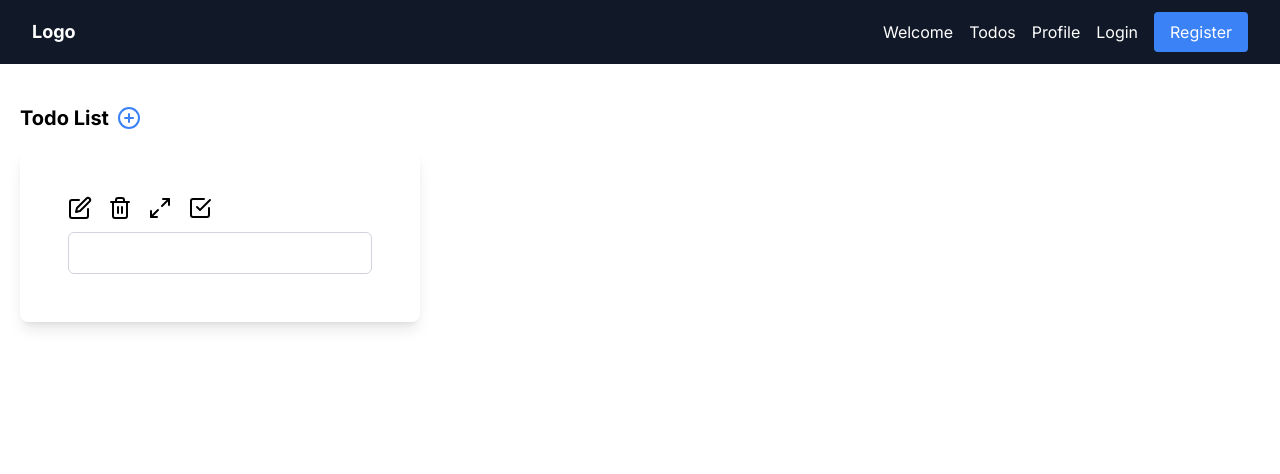
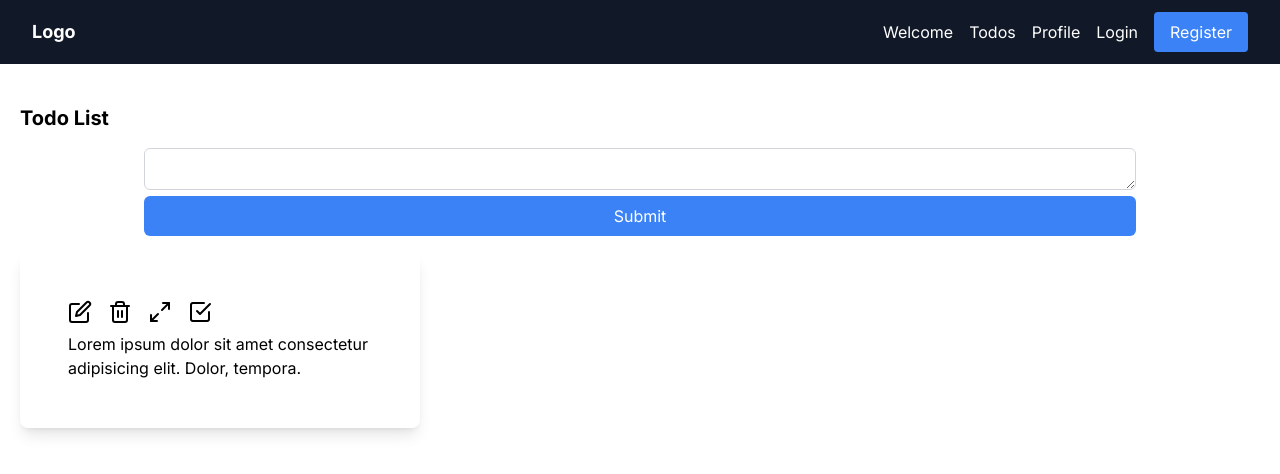
Before and after one commit to dionmar-lariosa/react-todo-app, a Next.js app: page /todos in a window 1280 px wide. Shown: the top 474 px of the page. Built offline with nearby package versions, Linux system fonts and the light colour scheme.

Commit message:
chnage  layout

```diff
--- a/src/app/(pages)/todos/page.jsx
+++ b/src/app/(pages)/todos/page.jsx
@@ -1,6 +1,5 @@
 "use client";
 
-import { useState } from "react";
 import { useForm } from "react-hook-form";
 import {
   PlusCircle,
@@ -9,7 +8,6 @@ import {
   CheckSquare,
   Maximize2,
 } from "react-feather";
-import Input from "@/components/Input";
 import Card from "@/components/Card";
 
 const Todos = () => {
@@ -23,41 +21,34 @@ const Todos = () => {
     },
   });
 
-  const [inputs, setInputs] = useState([""]);
-  const [focusedInputIndex, setFocusedInputIndex] = useState(null);
-
-  const handleEditClick = (index) => {
-    setFocusedInputIndex(index);
-  };
-
-  // Function to handle adding a new input
-  const handleAddInput = () => {
-    const newInputs = [...inputs, ""];
-    setInputs(newInputs);
-    setFocusedInputIndex(newInputs.length - 1);
-  };
-
   const onSubmit = (data) => {
     console.log(data);
   };
 
-  // Function to handle updating an input value
-  const handleInputChange = (index, value) => {
-    const newInputs = [...inputs];
-    newInputs[index] = value;
-    setInputs(newInputs);
-  };
   return (
     <>
       <div className="flex items-center mb-4">
         <h1 className="text-xl font-bold mr-2">Todo List</h1>
-        <button className="text-blue-500" onClick={handleAddInput}>
-          <PlusCircle size={24} />
+      </div>
+      <div className="my-4 max-w-5xl mx-auto px-4">
+        <form onSubmit={handleSubmit(onSubmit)}>
+          <textarea
+            className="w-full px-3 py-2 border border-gray-300  focus:outline-none focus:border-blue-500 rounded-md"
+            name=""
+            id=""
+            cols="1"
+            rows="1"
+          ></textarea>
+          <button
+            type="submit"
+            class="w-full px-4 py-2 bg-blue-500 text-white rounded-md"
+          >
+            Submit
           </button>
+        </form>
       </div>
       <div className="grid gap-5 md:grid-cols-3">
-        {inputs.map((input, index) => (
-          <Card key={index}>
+        <Card>
           <div className="p-4 flex flex-col">
             <div className="flex items-center space-x-4 mb-2">
               <Edit
@@ -81,15 +72,12 @@ const Todos = () => {
                 onClick={() => console.log("CheckSquare")}
               />
             </div>
-              <form onSubmit={handleSubmit(onSubmit)}>
-                <Input
-                  isFocused={index === focusedInputIndex}
-                  {...register("todo")}
-                />
-              </form>
+            <p>
+              Lorem ipsum dolor sit amet consectetur adipisicing elit. Dolor,
+              tempora.
+            </p>
           </div>
         </Card>
-        ))}
       </div>
     </>
   );
```
Lines whose indentation alone changed are shown as unchanged.
